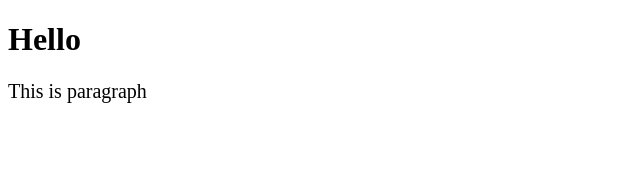
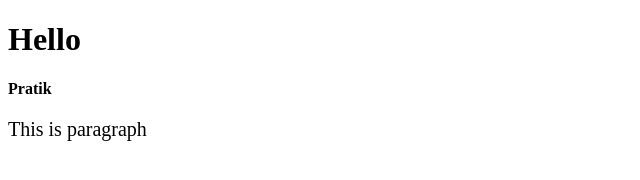
Before and after one commit to Pratikbeladiya/Trial, a plain HTML site: page index.html in a window 1280 px wide. Shown: the whole page, without its empty margins (0-640 px from the left). Drawn offline with Linux system fonts and the light colour scheme.

Commit message:
Update index.html

```diff
--- a/index.html
+++ b/index.html
@@ -8,6 +8,7 @@
 </head>
 <body>
     <h1>Hello</h1>
+    <b>Pratik</b>
     <p>
         This is paragraph
     </p>
```
